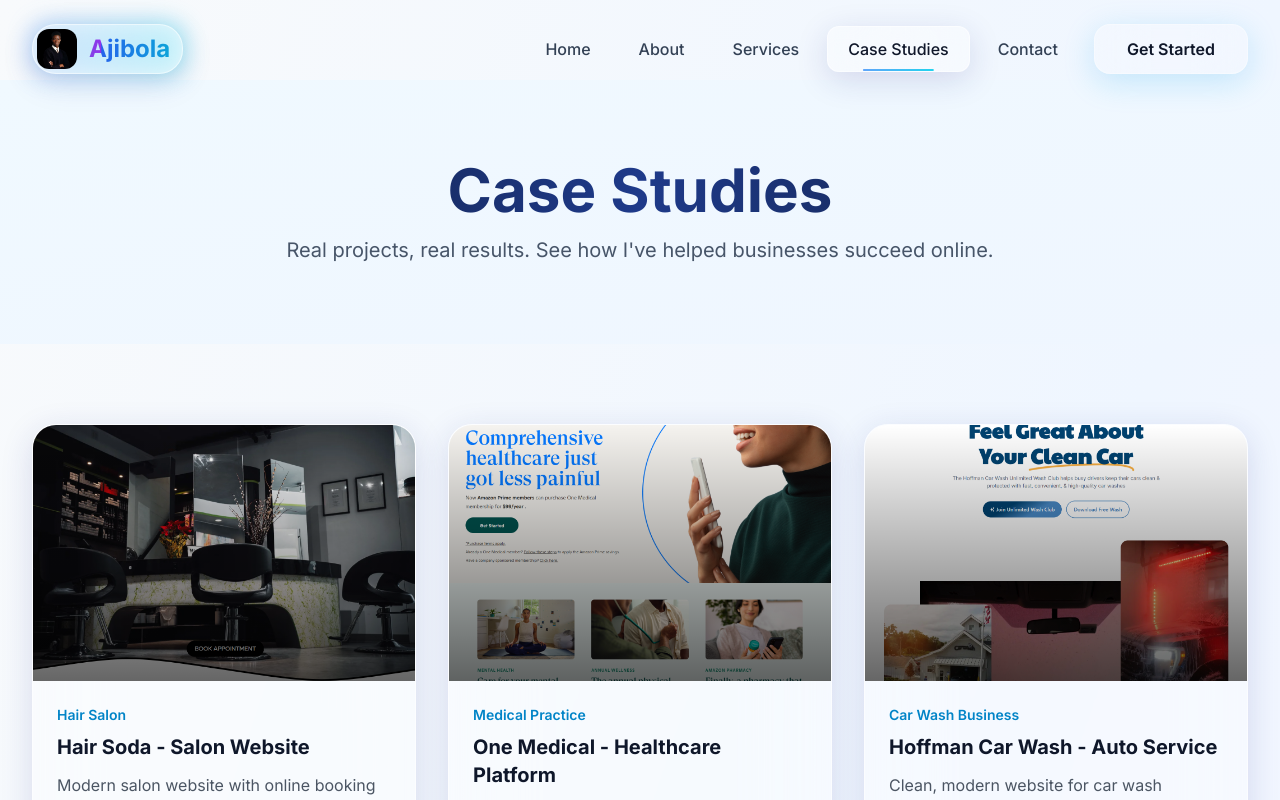
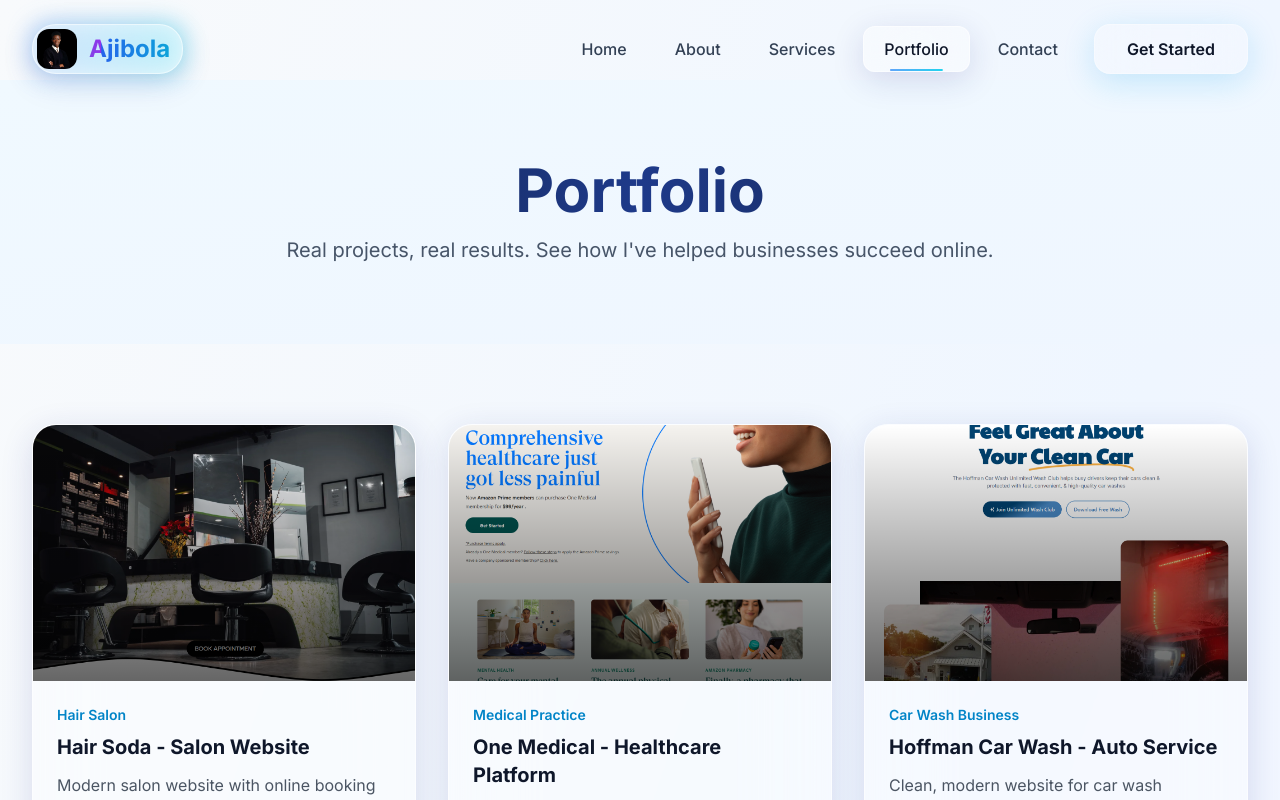
Before and after one commit to davikdigitals-del/portfolio, a Next.js app: page /case-studies in a window 1280 px wide. Shown: the top 800 px of the page. Built offline with nearby package versions, Linux system fonts and the light colour scheme.

Commit message:
Change 'Case Studies' to 'Portfolio' across all components

```diff
--- a/app/case-studies/page.tsx
+++ b/app/case-studies/page.tsx
@@ -3,7 +3,7 @@ import CaseStudyCard from "@/components/CaseStudyCard";
 import Image from "next/image";
 
 export const metadata = {
-  title: "Case Studies | Portfolio of Successful Projects",
+  title: "Portfolio | Real Projects & Success Stories",
   description: "Real projects, real results. See how I've helped businesses succeed online through custom website design and development.",
 };
 
@@ -88,7 +88,7 @@ export default function CaseStudies() {
       {/* Header */}
       <section className="bg-gradient-to-br from-primary-50 to-blue-50 py-20">
         <div className="container-custom text-center">
-          <h1 className="section-title animate-slide-up">Case Studies</h1>
+          <h1 className="section-title animate-slide-up">Portfolio</h1>
           <p className="section-subtitle animate-fade-in">
             Real projects, real results. See how I've helped businesses succeed online.
           </p>
--- a/components/Footer.tsx
+++ b/components/Footer.tsx
@@ -8,7 +8,7 @@ const footerLinks = [
       { name: "Home", path: "/" },
       { name: "About", path: "/about" },
       { name: "Services", path: "/services" },
-      { name: "Case Studies", path: "/case-studies" },
+      { name: "Portfolio", path: "/case-studies" },
     ],
   },
   {
--- a/components/Navbar.tsx
+++ b/components/Navbar.tsx
@@ -10,7 +10,7 @@ const navLinks = [
   { name: "Home", path: "/" },
   { name: "About", path: "/about" },
   { name: "Services", path: "/services" },
-  { name: "Case Studies", path: "/case-studies" },
+  { name: "Portfolio", path: "/case-studies" },
   { name: "Contact", path: "/contact" },
 ];
 
--- a/components/RecentWork.tsx
+++ b/components/RecentWork.tsx
@@ -41,7 +41,7 @@ export default function RecentWork() {
             href="/case-studies"
             className="hidden md:flex items-center gap-2 text-blue-600 hover:text-blue-700 font-semibold group"
           >
-            View All Projects
+            View Portfolio
             <ArrowRight className="w-5 h-5 group-hover:translate-x-1 transition-transform" />
           </Link>
         </div>
@@ -81,7 +81,7 @@ export default function RecentWork() {
 
         <div className="text-center mt-12 md:hidden">
           <Link href="/case-studies" className="btn-primary inline-flex items-center gap-2">
-            View All Projects
+            View Portfolio
             <ArrowRight className="w-5 h-5" />
           </Link>
         </div>
```
